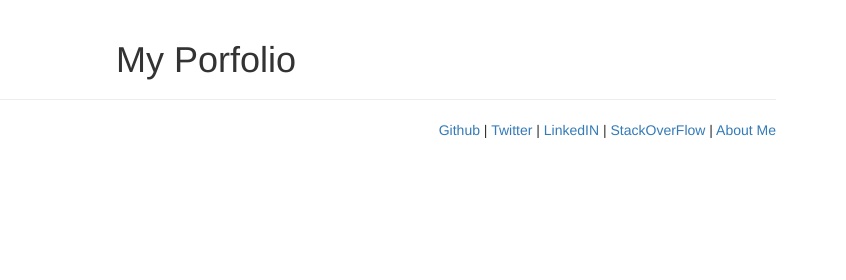
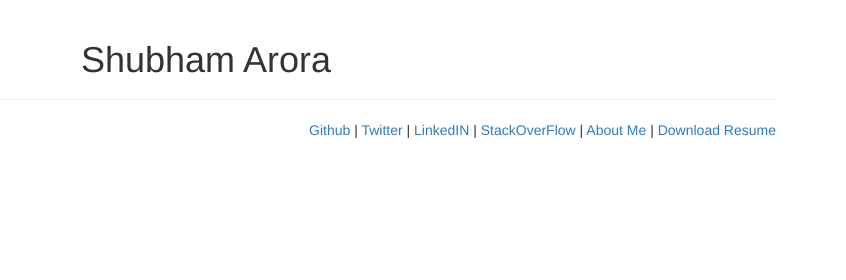
Before and after one commit to shubhamArora15/shubhamarora, a website: page index.html in a window 1280 px wide. Shown: the top 280 px of the page, 434-1280 px from the left. Drawn offline with nearby package versions, Linux system fonts and the light colour scheme.

Commit message:
resume added

```diff
--- a/app.js
+++ b/app.js
@@ -49,3 +49,7 @@ db.open(function(err, db) {
 app.get('/', function(req, res) {
   res.sendFile("index.html",{root:__dirname});
 });
+
+app.get('/myResume', function(req, res) {
+  res.sendFile("myResume.pdf",{root:__dirname});
+});
--- a/index.html
+++ b/index.html
@@ -18,7 +18,7 @@
 
     <div class="container">
       <div class="page-header">
-        <h1><center>My Porfolio</center></h1>
+        <h1><center>Shubham Arora</center></h1>
       </div>
 
         <div class="row">
@@ -37,6 +37,7 @@
                 | <a href="https://www.linkedin.com/in/arorashubham1/" target="blank">LinkedIN </a>
                 | <a href="https://stackoverflow.com/users/7400579/shubham-arora" target="blank">StackOverFlow</a>
                 | <a href="https://angel.co/shubhu15" target="blank"> About Me</a>
+                | <a href="/myResume" target="blank"> Download Resume</a>
             </div>
         </div>
         <div class="well blockquote">
```
Also changed, not shown: 1 other file.
